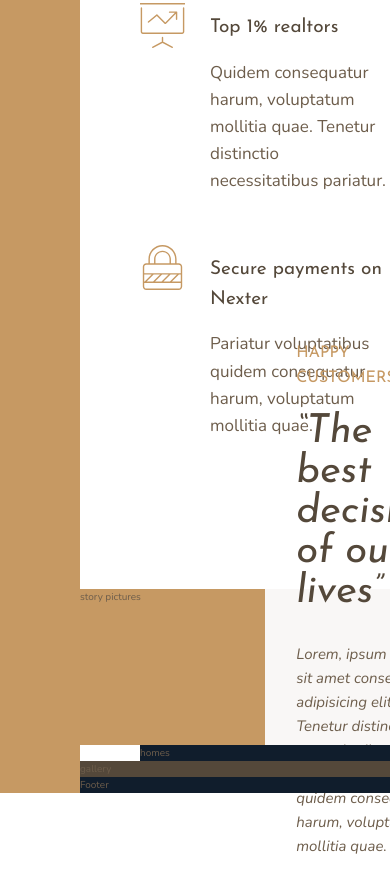
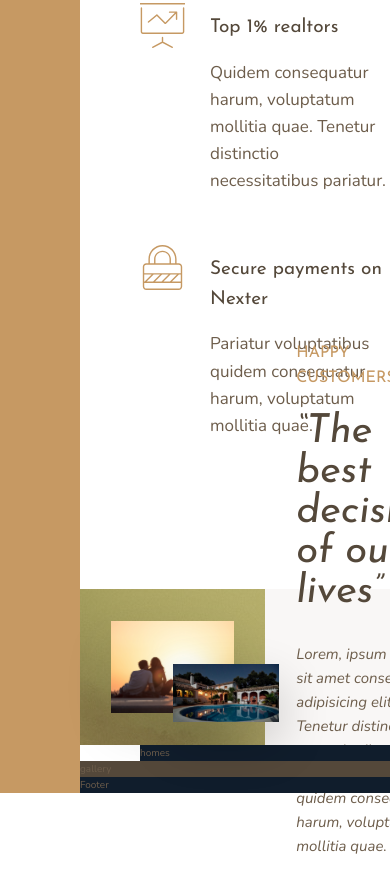
Before and after one commit to Tejiri-A/Nexter, a website: page index.html in a window 390 px wide. Shown: the part 1926-2811 px from the top of the page. Drawn offline with nearby package versions, Linux system fonts and the light colour scheme.

Commit message:
feat(story): add story pictures section with responsive grid styling
- Added markup for the story__pictures section in index.html.
- Styled the story__pictures section with a responsive grid layout in _story.scss.
- Included background image, grid positioning, and shadow effects for story images.

```diff
--- a/index.html
+++ b/index.html
@@ -38,7 +38,8 @@
         </svg>
         <h4 class="heading-4">Only the best properties</h4>
         <p class="feature__text">
-        Voluptatum mollitia quae. Vero ipsum sapiente molestias accusamus rerum sed a eligendi aut quia.
+          Voluptatum mollitia quae. Vero ipsum sapiente molestias accusamus
+          rerum sed a eligendi aut quia.
         </p>
       </div>
       <div class="feature">
@@ -47,7 +48,8 @@
         </svg>
         <h4 class="heading-4 heading-4--dark">All homes in top locations</h4>
         <p class="feature__text">
-        Tenetur distinctio necessitatibus pariatur voluptatibus quidem consequatur harum.
+          Tenetur distinctio necessitatibus pariatur voluptatibus quidem
+          consequatur harum.
         </p>
       </div>
       <div class="feature">
@@ -56,7 +58,8 @@
         </svg>
         <h4 class="heading-4 heading-4--dark">New home in one week</h4>
         <p class="feature__text">
-        Vero ipsum sapiente molestias accusamus rerum. Lorem, ipsum dolor sit amet consectetur adipisicing elit.
+          Vero ipsum sapiente molestias accusamus rerum. Lorem, ipsum dolor sit
+          amet consectetur adipisicing elit.
         </p>
       </div>
       <div class="feature">
@@ -65,7 +68,8 @@
         </svg>
         <h4 class="heading-4 heading-4--dark">Top 1% realtors</h4>
         <p class="feature__text">
-        Quidem consequatur harum, voluptatum mollitia quae. Tenetur distinctio necessitatibus pariatur.
+          Quidem consequatur harum, voluptatum mollitia quae. Tenetur distinctio
+          necessitatibus pariatur.
         </p>
       </div>
       <div class="feature">
@@ -74,22 +78,28 @@
         </svg>
         <h4 class="heading-4 heading-4--dark">Secure payments on Nexter</h4>
         <p class="feature__text">
-        Pariatur voluptatibus quidem consequatur harum, voluptatum mollitia quae.
+          Pariatur voluptatibus quidem consequatur harum, voluptatum mollitia
+          quae.
         </p>
       </div>
     </section>
 
-    <div class="story__pictures">story pictures</div>
+    <div class="story__pictures">
+      <img src="./img/story-1.jpeg" alt="couple with new house" class="story__img--1" />
+      <img src="./img/story-2.jpeg" alt="new house " class="story__img--2" />
+    </div>
 
     <div class="story__content">
       <h3 class="heading-3 mb-sm">Happy customers</h3>
-        <h2 class="heading-2 heading-2--dark mb-md">&ldquo;The best decision of our lives&rdquo;</h2>
+      <h2 class="heading-2 heading-2--dark mb-md">
+        &ldquo;The best decision of our lives&rdquo;
+      </h2>
       <p class="story__text">
-            Lorem, ipsum dolor sit amet consectetur adipisicing elit. Tenetur distinctio necessitatibus pariatur voluptatibus quidem consequatur harum, voluptatum mollitia quae.
+        Lorem, ipsum dolor sit amet consectetur adipisicing elit. Tenetur
+        distinctio necessitatibus pariatur voluptatibus quidem consequatur
+        harum, voluptatum mollitia quae.
       </p>
-        <button class="btn">
-            Find your own home
-        </button>
+      <button class="btn">Find your own home</button>
     </div>
 
     <div class="homes">homes</div>
--- a/sass/_story.scss
+++ b/sass/_story.scss
@@ -1,10 +1,34 @@
-.story{
-    &__pictures{
+.story {
+  &__pictures {
     background-color: $color-primary;
     grid-column: full-start / col-end 4;
+    background-image: linear-gradient(
+        rgba($color-primary, 0.5),
+        rgba($color-primary, 0.5)
+      ),
+      url(../../img/back.jpg);
+
+    display: grid;
+    grid-template-rows: repeat(6, 1fr);
+    grid-template-columns: repeat(6, 1fr);
+    align-items: center;
   }
 
-    &__content{
+  &__img--1 {
+    width: 100%;
+    grid-row: 2 / 6;
+    grid-column: 2 / 6;
+    box-shadow: 0 2rem 5rem rgba(#000, 0.1);
+  }
+  &__img--2 {
+    width: 115%;
+    grid-row: 4 / 6;
+    grid-column: 4 / 7;
+    z-index: 20;
+    box-shadow: 0 2rem 5rem rgba(#000, 0.2);
+  }
+
+  &__content {
     background-color: $color-grey-light-1;
     grid-column: col-start 5 / full-end;
 
@@ -20,7 +44,7 @@
     justify-items: start;
   }
 
-    &__text{
+  &__text {
     font-size: 1.5rem;
     font-style: italic;
     margin-bottom: 4rem;
```
Also changed, not shown: css/style.css. Lines whose indentation alone changed are shown as unchanged.
